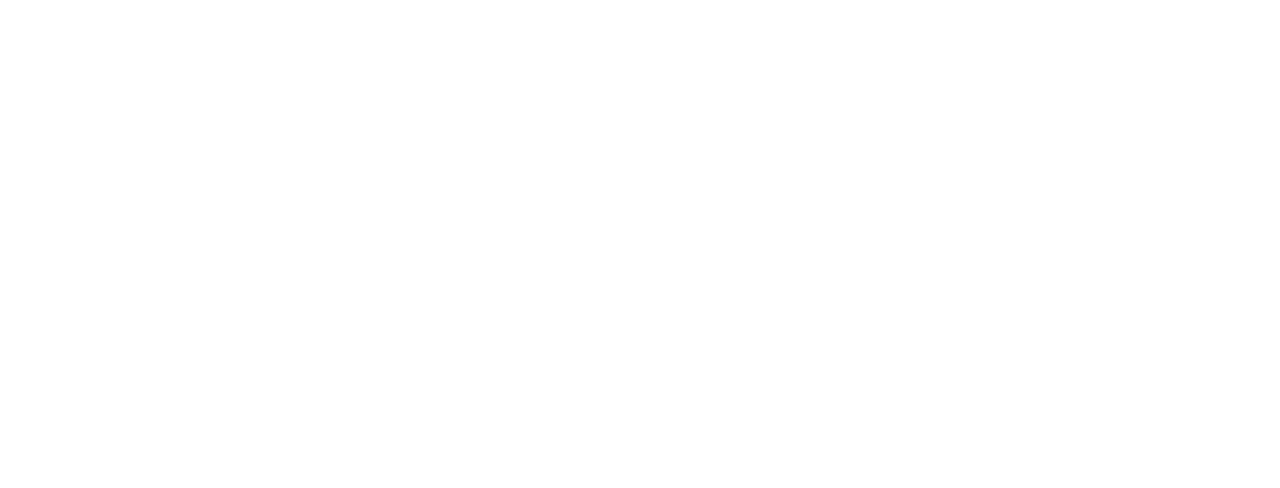
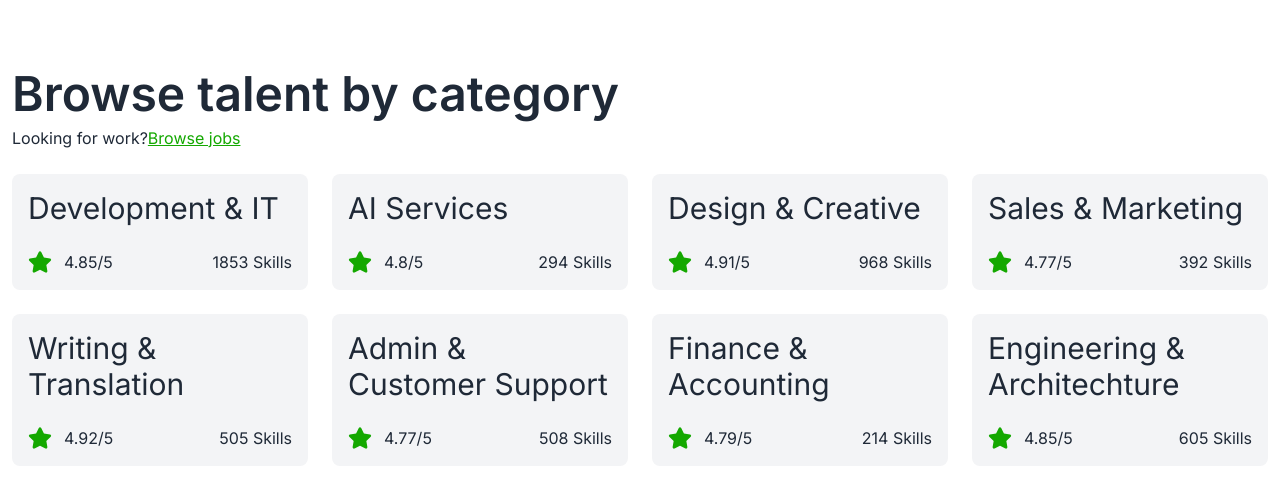
Before and after one commit to MahidunNobi/Jobs, a Next.js app: page /home in a window 1280 px wide. Shown: the part 1117-1605 px from the top of the page. Before the commit the page ends 1123 px from the top, so only its background shows below. Built offline with nearby package versions, Linux system fonts and the light colour scheme.

Commit message:
Browse Talent by category section of non-loged in home page is completed

```diff
--- a/src/app/(navigation)/home/page.js
+++ b/src/app/(navigation)/home/page.js
@@ -1,3 +1,4 @@
+import BrowseByCategory from "@/components/HomeBeforeLogin/BrowseByCategory";
 import Hero from "@/components/HomeBeforeLogin/Hero";
 import HowItWorks from "@/components/HomeBeforeLogin/HowItWorks";
 
@@ -6,6 +7,7 @@
         <main className="">
             <Hero />
             <HowItWorks />
+            <BrowseByCategory />
         </main>
     )
 }
--- /dev/null
+++ b/src/components/HomeBeforeLogin/BrowseByCategory.jsx
@@ -0,0 +1,40 @@
+import BrowseBycategoryCard from "./BrowseBycategoryCard";
+
+const BrowseByCategory = () => {
+  const category = [
+    { name: "Development & IT", ratting: 4.85, skills: 1853 },
+    { name: "AI Services", ratting: 4.8, skills: 294 },
+    { name: "Design & Creative", ratting: 4.91, skills: 968 },
+    { name: "Sales & Marketing", ratting: 4.77, skills: 392 },
+    { name: "Writing & Translation", ratting: 4.92, skills: 505 },
+    { name: "Admin & Customer Support", ratting: 4.77, skills: 508 },
+    { name: "Finance & Accounting", ratting: 4.79, skills: 214 },
+    { name: "Engineering & Architechture", ratting: 4.85, skills: 605 },
+  ];
+  return (
+    <section className="py-3 lg:py-16">
+      <div className="container mx-auto px-3">
+        <h1 className="text-4xl lg:text-5xl font-semibold">
+          Browse talent by category
+        </h1>
+        <p className=" mt-2 mb-6">
+          Looking for work?
+          <span className="text-grn underline cursor-pointer">Browse jobs</span>
+        </p>
+        {/* Cards Container */}
+        <div className="grid md:grid-cols-2 lg:grid-cols-3 xl:grid-cols-4 gap-6">
+          {category.map((cat, i) => (
+            <BrowseBycategoryCard
+              key={i + 98}
+              title={cat.name}
+              rating={cat.ratting}
+              skill={cat.skills}
+            />
+          ))}
+        </div>
+      </div>
+    </section>
+  );
+};
+
+export default BrowseByCategory;
--- /dev/null
+++ b/src/components/HomeBeforeLogin/BrowseBycategoryCard.jsx
@@ -0,0 +1,17 @@
+import { FaStar } from "react-icons/fa";
+
+const BrowseBycategoryCard = ({ title, rating, skill }) => {
+  return (
+    <div className="bg-gray-100 rounded-lg p-4 hover:bg-gray-200 cursor-pointer">
+      <h2 className="text-3xl mb-6"> {title} </h2>
+      <div className="flex justify-between">
+        <div className="flex gap-3">
+          <FaStar className="text-grn text-2xl" /> <span>{rating}/5</span>
+        </div>
+        <span> {skill} Skills</span>
+      </div>
+    </div>
+  );
+};
+
+export default BrowseBycategoryCard;
--- a/src/components/HomeBeforeLogin/HowItWorks.jsx
+++ b/src/components/HomeBeforeLogin/HowItWorks.jsx
@@ -6,7 +6,7 @@
 import ButtonBordered from "../ButtonBordered";
 const HowItWorks = () => {
   return (
-    <section className="py-16">
+    <section className="py-3 lg:py-16">
       <div className="container mx-auto px-3 lg:flex lg:gap-3 lg:items-center lg:justify-between">
         {/* left container */}
         <div className="lg:w-[40%] overflow-hidden">
@@ -70,7 +70,10 @@
                 text={"Sign up for free"}
                 aditionalClass={"hidden lg:inline-block lg:mr-2"}
               />
-              <ButtonBordered text={"Learn how to hire"} aditionalClass={""} />
+              <ButtonBordered
+                text={"Learn how to hire"}
+                aditionalClass={"w-full lg:w-auto"}
+              />
             </li>
           </ul>
         </div>
```
